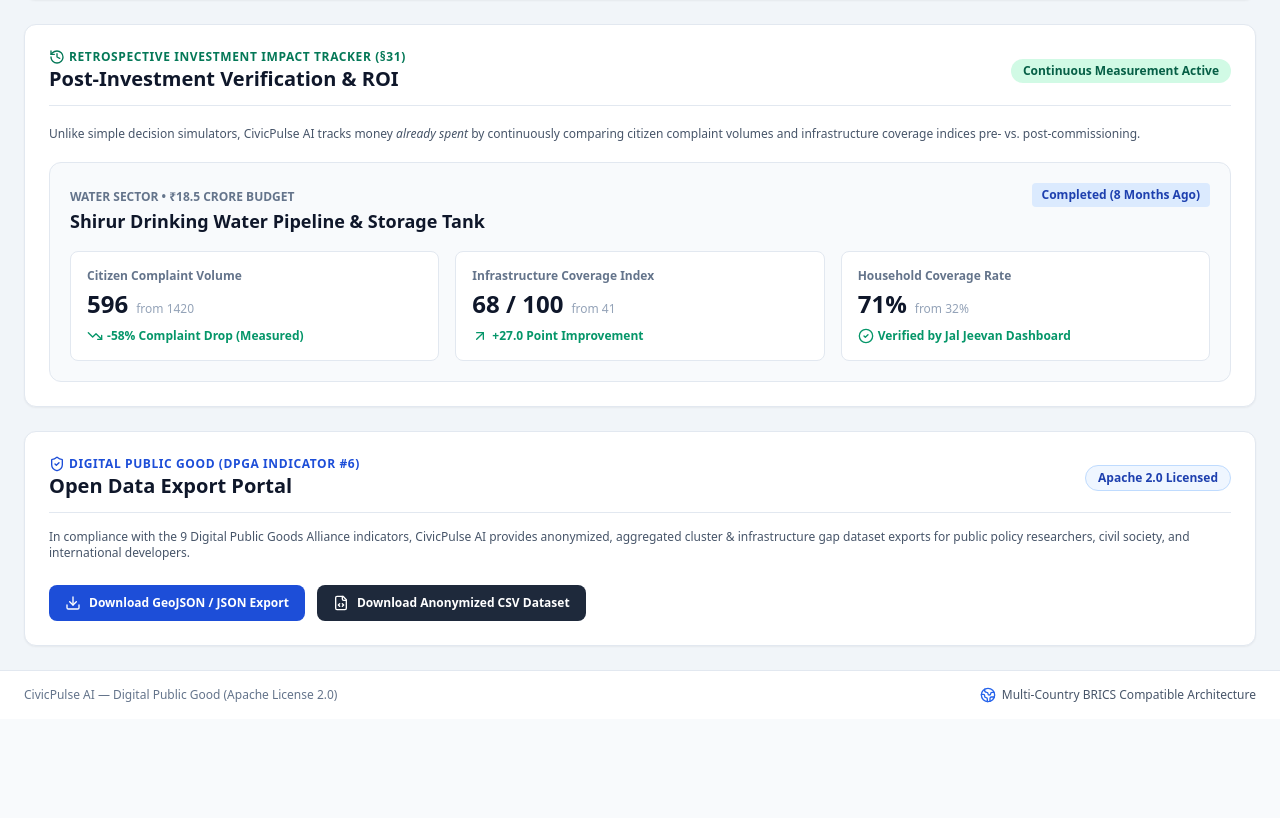
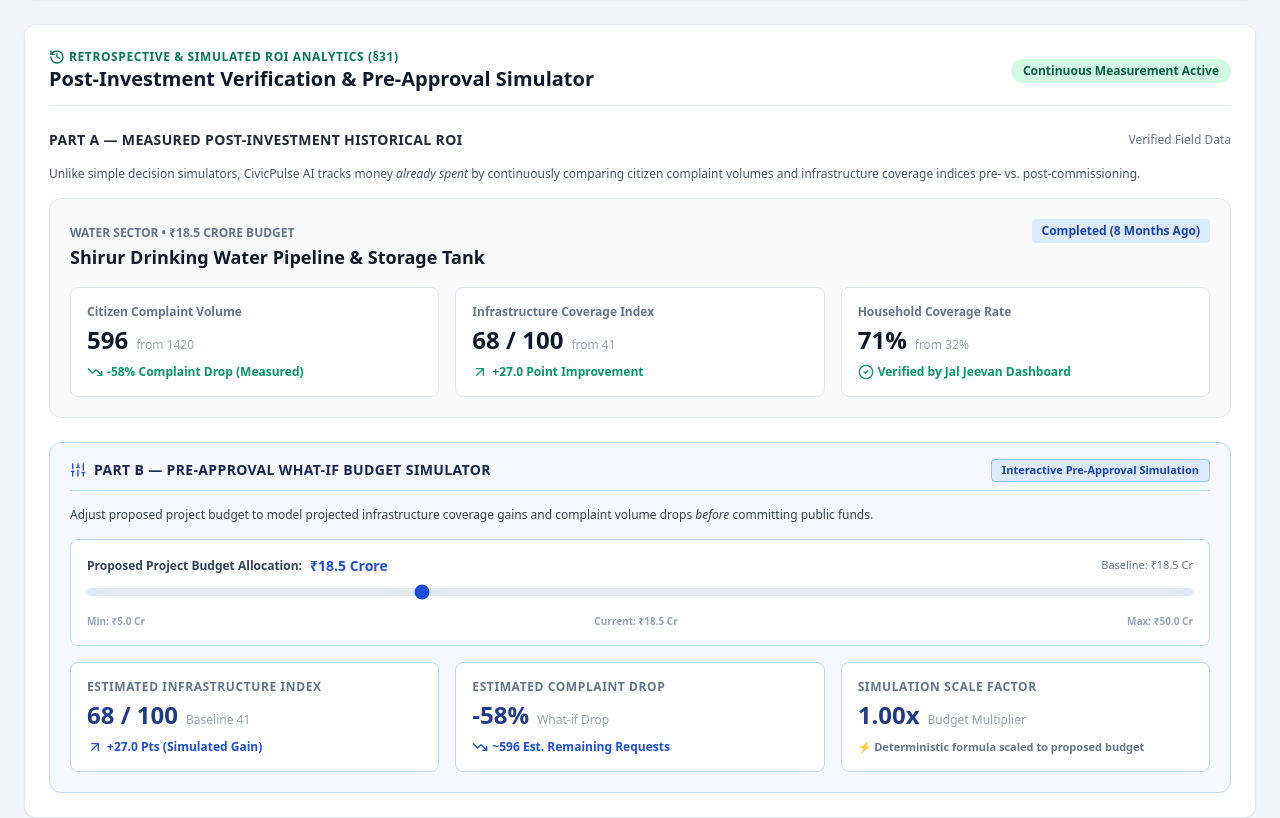
Before and after one commit to leo-leo-691/civicpulse-ai, a Next.js app in the folder frontend/: page / in a window 1280 px wide. Shown: the part 1466-2284 px from the top of the page. Before the commit the page ends 2185 px from the top, so only its background shows below. Built offline with nearby package versions, Linux system fonts and the light colour scheme; no server answers.

Commit message:
feat: complete frontend integration and accessibility polish

```diff
--- a/frontend/src/components/CitizenPortal.tsx
+++ b/frontend/src/components/CitizenPortal.tsx
@@ -288,8 +288,10 @@
 
           <div className="grid grid-cols-1 md:grid-cols-3 gap-4">
             <div>
-              <label className="block text-xs font-semibold text-slate-700 mb-1">Language</label>
+              <label htmlFor="citizen-language-select" className="block text-xs font-semibold text-slate-700 mb-1">Language</label>
               <select
+                id="citizen-language-select"
+                aria-label="Select Preferred Language"
                 value={language}
                 onChange={(e) => setLanguage(e.target.value)}
                 className="w-full text-sm border border-slate-300 rounded-lg p-2 bg-white"
@@ -301,8 +303,10 @@
               </select>
             </div>
             <div>
-              <label className="block text-xs font-semibold text-slate-700 mb-1">District</label>
+              <label htmlFor="citizen-district-select" className="block text-xs font-semibold text-slate-700 mb-1">District</label>
               <select
+                id="citizen-district-select"
+                aria-label="Select District"
                 value={district}
                 onChange={(e) => setDistrict(e.target.value)}
                 className="w-full text-sm border border-slate-300 rounded-lg p-2 bg-white"
@@ -312,8 +316,10 @@
               </select>
             </div>
             <div>
-              <label className="block text-xs font-semibold text-slate-700 mb-1">Locality / Village</label>
+              <label htmlFor="citizen-locality-input" className="block text-xs font-semibold text-slate-700 mb-1">Locality / Village</label>
               <input
+                id="citizen-locality-input"
+                aria-label="Enter Locality or Village Name"
                 type="text"
                 value={locality}
                 onChange={(e) => setLocality(e.target.value)}
@@ -326,10 +332,11 @@
           {/* Voice vs Text toggle */}
           <div>
             <div className="flex justify-between items-center mb-1">
-              <label className="text-xs font-semibold text-slate-700">Citizen Description (Voice or Text)</label>
+              <label htmlFor="citizen-description-textarea" className="text-xs font-semibold text-slate-700">Citizen Description (Voice or Text)</label>
               <button
                 type="button"
                 onClick={toggleRecording}
+                aria-label={isRecording ? 'Stop Recording' : 'Record Audio'}
                 className={`flex items-center gap-1 text-xs font-semibold px-2.5 py-1 rounded transition ${
                   isRecording ? 'bg-red-600 text-white animate-pulse' : 'bg-slate-200 text-slate-700 hover:bg-slate-300'
                 }`}
@@ -346,6 +353,7 @@
                 <button
                   type="button"
                   onClick={clearAudio}
+                  aria-label="Clear recorded audio"
                   className="text-slate-500 hover:text-slate-700 font-bold ml-2"
                 >
                   ✕ Clear
@@ -358,6 +366,8 @@
               </div>
             )}
             <textarea
+              id="citizen-description-textarea"
+              aria-label="Citizen Issue Description"
               rows={4}
               value={inputText}
               onChange={(e) => setInputText(e.target.value)}
--- a/frontend/src/components/EvidencePanel.tsx
+++ b/frontend/src/components/EvidencePanel.tsx
@@ -2,9 +2,10 @@
 
 import React from 'react';
 import { AlertTriangle, CheckCircle, Info, ShieldAlert } from 'lucide-react';
+import { Hotspot } from '@/lib/api';
 
 interface EvidencePanelProps {
-  hotspot: any;
+  hotspot: Hotspot | null;
 }
 
 export default function EvidencePanel({ hotspot }: EvidencePanelProps) {
--- a/frontend/src/components/ImpactTracker.tsx
+++ b/frontend/src/components/ImpactTracker.tsx
@@ -1,11 +1,12 @@
 'use client';
 
 import React, { useState, useEffect } from 'react';
-import { ArrowDownRight, ArrowUpRight, TrendingDown, CheckCircle2, History } from 'lucide-react';
-import { getInvestmentImpactHistory } from '@/lib/api';
+import { ArrowDownRight, ArrowUpRight, TrendingDown, CheckCircle2, History, Sliders } from 'lucide-react';
+import { getInvestmentImpactHistory, ImpactHistory } from '@/lib/api';
 
 export default function ImpactTracker() {
-  const [impactData, setImpactData] = useState<any[]>([]);
+  const [impactData, setImpactData] = useState<ImpactHistory[]>([]);
+  const [simBudget, setSimBudget] = useState<number>(18.5);
 
   useEffect(() => {
     getInvestmentImpactHistory(1)
@@ -30,18 +31,50 @@
       });
   }, []);
 
+  // Baseline data from first project item or fallback
+  const baseItem = impactData[0] || {
+    budget_crores: 18.5,
+    infra_index_before: 41.0,
+    infra_index_after: 68.0,
+    complaint_volume_before: 1420,
+    complaint_reduction_pct: 58.0,
+  };
+
+  const baseBudget = baseItem.budget_crores || 18.5;
+  const baseInfraBefore = baseItem.infra_index_before || 41.0;
+  const baseInfraAfter = baseItem.infra_index_after || 68.0;
+  const baseGain = baseInfraAfter - baseInfraBefore;
+  const baseDropPct = baseItem.complaint_reduction_pct || 58.0;
+  const baseVolumeBefore = baseItem.complaint_volume_before || 1420;
+
+  // Pre-approval simulation deterministic calculations
+  const ratio = simBudget / baseBudget;
+  const estInfraIndex = Math.min(100, Math.max(baseInfraBefore, Math.round((baseInfraBefore + baseGain * Math.pow(ratio, 0.75)) * 10) / 10));
+  const estComplaintDropPct = Math.min(95, Math.max(0, Math.round((baseDropPct * Math.pow(ratio, 0.65)) * 10) / 10));
+  const estComplaintVolumeAfter = Math.max(0, Math.round(baseVolumeBefore * (1 - estComplaintDropPct / 100)));
+
   return (
-    <div className="bg-white border border-slate-200 rounded-xl p-6 shadow-sm space-y-5">
+    <div className="bg-white border border-slate-200 rounded-xl p-6 shadow-sm space-y-6">
+      {/* Section Header */}
       <div className="border-b border-slate-200 pb-3 flex justify-between items-center">
         <div>
           <span className="text-xs font-bold text-emerald-700 uppercase tracking-wider flex items-center gap-1">
-            <History className="w-4 h-4" /> Retrospective Investment Impact Tracker (§31)
+            <History className="w-4 h-4" /> Retrospective & Simulated ROI Analytics (§31)
           </span>
-          <h2 className="text-xl font-bold text-slate-900">Post-Investment Verification & ROI</h2>
+          <h2 className="text-xl font-bold text-slate-900">Post-Investment Verification & Pre-Approval Simulator</h2>
         </div>
         <span className="px-3 py-1 bg-emerald-100 text-emerald-800 text-xs font-bold rounded-full">
           Continuous Measurement Active
         </span>
+      </div>
+
+      {/* Part A: Measured Post-Investment Historical ROI */}
+      <div className="space-y-4">
+        <div className="flex justify-between items-center">
+          <h3 className="text-sm font-bold text-slate-800 uppercase tracking-wide">
+            Part A — Measured Post-Investment Historical ROI
+          </h3>
+          <span className="text-xs text-slate-500">Verified Field Data</span>
         </div>
 
         <p className="text-xs text-slate-600">
@@ -53,7 +86,7 @@
             <div className="flex justify-between items-start">
               <div>
                 <span className="text-xs font-bold text-slate-500 uppercase">{item.sector} Sector • ₹{item.budget_crores} Crore Budget</span>
-              <h3 className="text-lg font-bold text-slate-900">{item.project_title}</h3>
+                <h4 className="text-lg font-bold text-slate-900">{item.project_title}</h4>
               </div>
               <span className="px-2.5 py-1 bg-blue-100 text-blue-800 text-xs font-semibold rounded">
                 {item.status}
@@ -100,5 +133,88 @@
           </div>
         ))}
       </div>
+
+      {/* Part B: Pre-Approval What-If Budget Simulator */}
+      <div className="bg-blue-50/60 border border-blue-200 rounded-xl p-5 space-y-4 pt-4">
+        <div className="flex justify-between items-center border-b border-blue-200 pb-2">
+          <div className="flex items-center gap-2">
+            <Sliders className="w-4 h-4 text-blue-700" />
+            <h3 className="text-sm font-bold text-blue-950 uppercase tracking-wide">
+              Part B — Pre-Approval What-If Budget Simulator
+            </h3>
+          </div>
+          <span className="px-2.5 py-0.5 bg-blue-100 text-blue-800 text-[11px] font-bold rounded border border-blue-300">
+            Interactive Pre-Approval Simulation
+          </span>
+        </div>
+
+        <p className="text-xs text-slate-700">
+          Adjust proposed project budget to model projected infrastructure coverage gains and complaint volume drops <em>before</em> committing public funds.
+        </p>
+
+        {/* Slider & Inputs */}
+        <div className="bg-white p-4 rounded-lg border border-blue-200 space-y-3">
+          <div className="flex justify-between items-center">
+            <label className="text-xs font-bold text-slate-700 flex items-center gap-1">
+              <span>Proposed Project Budget Allocation:</span>
+              <span className="text-blue-700 font-black text-sm ml-1">₹{simBudget.toFixed(1)} Crore</span>
+            </label>
+            <span className="text-[11px] text-slate-500 font-medium">Baseline: ₹{baseBudget} Cr</span>
+          </div>
+
+          <input
+            type="range"
+            min="5.0"
+            max="50.0"
+            step="0.5"
+            value={simBudget}
+            onChange={(e) => setSimBudget(parseFloat(e.target.value))}
+            className="w-full h-2 bg-slate-200 rounded-lg appearance-none cursor-pointer accent-blue-700"
+          />
+
+          <div className="flex justify-between text-[10px] text-slate-400 font-semibold">
+            <span>Min: ₹5.0 Cr</span>
+            <span>Current: ₹{simBudget.toFixed(1)} Cr</span>
+            <span>Max: ₹50.0 Cr</span>
+          </div>
+        </div>
+
+        {/* Clamped Simulated Output Cards */}
+        <div className="grid grid-cols-1 md:grid-cols-3 gap-4">
+          <div className="bg-white p-4 rounded-lg border border-blue-200 shadow-2xs">
+            <span className="text-xs font-semibold text-slate-500 block uppercase tracking-wider">Estimated Infrastructure Index</span>
+            <div className="flex items-baseline gap-2 mt-1">
+              <span className="text-2xl font-black text-blue-900">{estInfraIndex} / 100</span>
+              <span className="text-xs text-slate-400 font-medium">Baseline {baseInfraBefore}</span>
+            </div>
+            <div className="flex items-center gap-1 text-blue-700 font-bold text-xs mt-2">
+              <ArrowUpRight className="w-4 h-4" /> +{(estInfraIndex - baseInfraBefore).toFixed(1)} Pts (Simulated Gain)
+            </div>
+          </div>
+
+          <div className="bg-white p-4 rounded-lg border border-blue-200 shadow-2xs">
+            <span className="text-xs font-semibold text-slate-500 block uppercase tracking-wider">Estimated Complaint Drop</span>
+            <div className="flex items-baseline gap-2 mt-1">
+              <span className="text-2xl font-black text-blue-900">-{estComplaintDropPct}%</span>
+              <span className="text-xs text-slate-400 font-medium">What-if Drop</span>
+            </div>
+            <div className="flex items-center gap-1 text-blue-700 font-bold text-xs mt-2">
+              <TrendingDown className="w-4 h-4" /> ~{estComplaintVolumeAfter} Est. Remaining Requests
+            </div>
+          </div>
+
+          <div className="bg-white p-4 rounded-lg border border-blue-200 shadow-2xs flex flex-col justify-between">
+            <span className="text-xs font-semibold text-slate-500 block uppercase tracking-wider">Simulation Scale Factor</span>
+            <div className="flex items-baseline gap-2 mt-1">
+              <span className="text-2xl font-black text-blue-900">{ratio.toFixed(2)}x</span>
+              <span className="text-xs text-slate-400 font-medium">Budget Multiplier</span>
+            </div>
+            <span className="text-[11px] text-slate-500 font-semibold mt-2 block">
+              ⚡ Deterministic formula scaled to proposed budget
+            </span>
+          </div>
+        </div>
+      </div>
+    </div>
   );
 }
--- a/frontend/src/components/LeafletMapInner.tsx
+++ b/frontend/src/components/LeafletMapInner.tsx
@@ -141,6 +141,11 @@
               pathOptions={pathOptions}
               eventHandlers={{
                 click: () => onSelectHotspot(spot),
+                keypress: (e: any) => {
+                  if (e.originalEvent?.key === 'Enter' || e.originalEvent?.key === ' ') {
+                    onSelectHotspot(spot);
+                  }
+                },
               }}
             >
               <Popup className="civicpulse-popup">
--- a/frontend/src/components/PolicymakerDashboard.tsx
+++ b/frontend/src/components/PolicymakerDashboard.tsx
@@ -9,14 +9,17 @@
 import {
   getAnalyticsOverview,
   getHotspots,
+  getRecommendations,
   recordRecommendationDecision,
   AnalyticsOverview,
-  Hotspot
+  Hotspot,
+  Recommendation
 } from '@/lib/api';
 
 export default function PolicymakerDashboard() {
   const [overview, setOverview] = useState<AnalyticsOverview | null>(null);
   const [hotspots, setHotspots] = useState<Hotspot[]>([]);
+  const [recommendations, setRecommendations] = useState<Recommendation[]>([]);
   const [selectedHotspot, setSelectedHotspot] = useState<Hotspot | null>(null);
   const [decisionReason, setDecisionReason] = useState('');
   const [decisionStatus, setDecisionStatus] = useState<string | null>(null);
@@ -95,12 +98,22 @@
         setHotspots(fallback);
         setSelectedHotspot(fallback[0]);
       });
+
+    // Fetch Recommendations
+    getRecommendations()
+      .then(data => setRecommendations(data))
+      .catch(() => setRecommendations([]));
   }, []);
+
+  const selectedRecommendation = recommendations.find(
+    rec => rec.cluster_id === selectedHotspot?.id || rec.id === selectedHotspot?.id
+  );
 
   const handleDecision = async (status: string) => {
     if (!selectedHotspot) return;
+    const targetRecId = selectedRecommendation?.id || selectedHotspot.id || 1;
     try {
-      await recordRecommendationDecision(1, {
+      await recordRecommendationDecision(targetRecId, {
         decision: status,
         decision_reason: decisionReason || "Decision recorded by District Collector.",
         reviewer: "District Collector / Magistrate"
@@ -195,7 +208,7 @@
 
           <div className="text-xs text-slate-700 bg-slate-50 p-4 rounded-lg border border-slate-200 space-y-1">
             <p className="font-semibold text-slate-900">Recommended Intervention:</p>
-            <p>"{selectedHotspot.title} in {selectedHotspot.district} District ({selectedHotspot.affected_villages} Villages)"</p>
+            <p>"{selectedRecommendation?.proposed_intervention || `${selectedHotspot.title} in ${selectedHotspot.district} District (${selectedHotspot.affected_villages} Villages)`}"</p>
           </div>
 
           <div>
```
Lines whose indentation alone changed are shown as unchanged.
